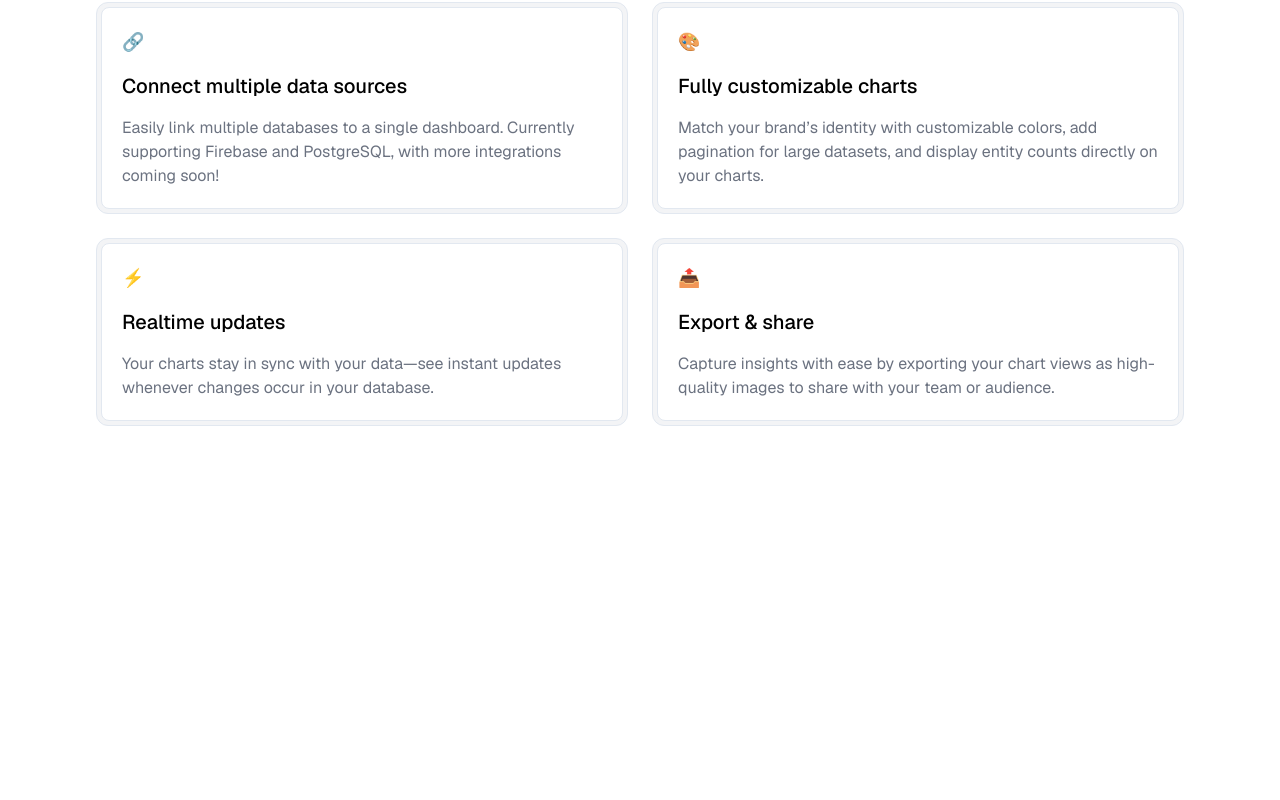
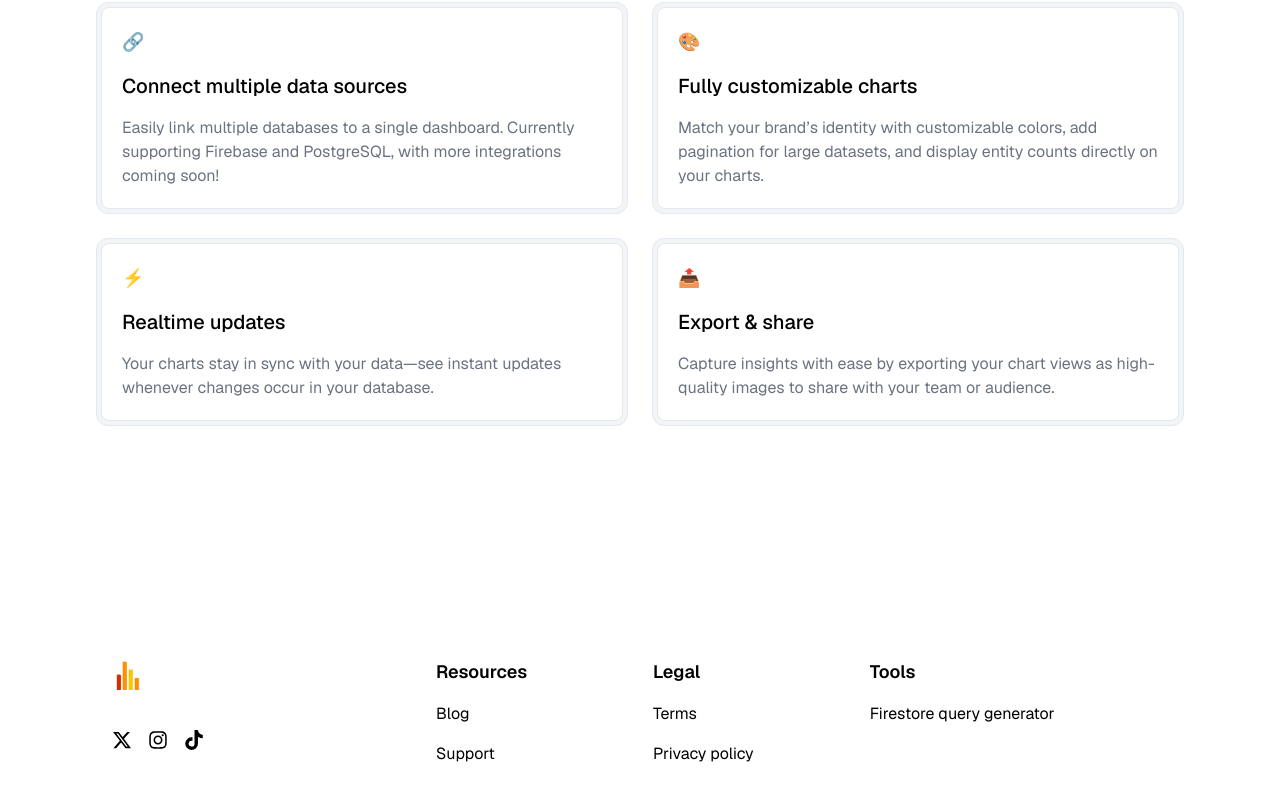
Before and after one commit to victoribironke/ventivo, a Next.js app: page / in a window 1280 px wide. Shown: the part 1570-2370 px from the top of the page. Before the commit the page ends 2044 px from the top, so only its background shows below. Built offline with nearby package versions, Linux system fonts and the light colour scheme.

Commit message:
feat: enhance Footer component layout and styling for better accessibility and user engagement

```diff
--- a/src/components/Footer.tsx
+++ b/src/components/Footer.tsx
@@ -4,85 +4,86 @@ import Link from "next/link";
 import { FaXTwitter, FaInstagram, FaTiktok } from "react-icons/fa6";
 
 const Footer = () => {
-  const socials = [
-    {
-      name: "Twitter",
-      href: PAGES.twitter,
-      icon: FaXTwitter,
-    },
-    {
-      name: "Instagram",
-      href: PAGES.instagram,
-      icon: FaInstagram,
-    },
-    {
-      name: "TikTok",
-      href: PAGES.tiktok,
-      icon: FaTiktok,
-    },
-  ];
-
   return (
-    <footer className="w-full my-10">
-      <div className="mx-auto flex flex-col items-center text-center gap-6">
+    <footer className="w-full mt-40 mb-40 p-6">
+      <div className="flex w-full flex-col gap-20 md:flex-row md:justify-between">
+        <div className="w-full md:w-1/4 flex flex-col gap-8 text-sm">
+          <div className="flex">
+            <Link href="/" className="mr-auto">
               <Image
-          alt="Logo"
                 src={IMAGES.logo_transparent.src}
+                alt="Ventivo Logo"
                 width={IMAGES.logo_transparent.w}
                 height={IMAGES.logo_transparent.h}
-          className="w-10 h-10"
+                className="w-8 aspect-square"
               />
-
-        <p className="text-gray-400 text-sm">
-          ©️ {new Date().getFullYear()} Ventivo.
-        </p>
-
-        <div className="flex flex-row items-center gap-6">
-          {socials.map((s, i) => (
+            </Link>
+          </div>
+          <div className="flex gap-4 mt-2">
+            <Link href={PAGES.twitter}>
+              <FaXTwitter className="text-xl" />
+            </Link>
+            <Link href={PAGES.instagram}>
+              <FaInstagram className="text-xl" />
+            </Link>
+            <Link href={PAGES.tiktok}>
+              <FaTiktok className="text-xl" />
+            </Link>
+          </div>
+        </div>
+        <div className="w-full md:w-3/4 md:flex">
+          <nav className="grid grid-cols-2 gap-x-8 gap-y-10 md:grid-cols-3">
+            <ul>
+              <li className="text-lg font-semibold">Resources</li>
+              <li className="pt-4 text-base">
                 <Link
-              key={i}
-              href={s.href}
-              className="hover:underline"
-              target="_blank"
-              rel="noreferrer"
+                  className="flex items-start text-base hover:underline"
+                  href={PAGES.blog}
                 >
-              <s.icon size={20} fill="#374151" />
+                  Blog
                 </Link>
-          ))}
-        </div>
-
-        <div className="text-sm text-gray-400 flex flex-row items-center gap-2">
-          <Link href={PAGES.terms} className="hover:underline">
+              </li>
+              <li className="pt-4 text-base">
+                <Link
+                  className="flex items-start text-base hover:underline"
+                  href="mailto:support@ventivo.co"
+                >
+                  Support
+                </Link>
+              </li>
+            </ul>
+            <ul>
+              <li className="text-lg font-semibold">Legal</li>
+              <li className="pt-4 text-base">
+                <Link
+                  className="flex items-start text-base hover:underline"
+                  href={PAGES.terms}
+                >
                   Terms
                 </Link>
-          <span>•</span>
-          <Link href={PAGES.privacy_policy} className="hover:underline">
-            Privacy Policy
+              </li>
+              <li className="pt-4 text-base">
+                <Link
+                  className="flex items-start text-base hover:underline"
+                  href={PAGES.privacy_policy}
+                >
+                  Privacy policy
                 </Link>
-          <span>•</span>
-          <Link href={PAGES.blog} className="hover:underline">
-            Blog
-          </Link>
+              </li>
+            </ul>
+            <ul>
+              <li className="text-lg font-semibold">Tools</li>
+              <li className="pt-4 text-base">
+                <a
+                  className="flex items-start text-base hover:underline"
+                  href={PAGES.firestore_query_generator}
+                >
+                  Firestore query generator
+                </a>
+              </li>
+            </ul>
+          </nav>
         </div>
-
-        <Link
-          href={PAGES.firestore_query_generator}
-          className="hover:underline text-sm text-firebase-orange"
-        >
-          Free tool - Firestore Query Generator
-        </Link>
-
-        <a
-          href="https://www.producthunt.com/posts/ventivo?embed=true&utm_source=badge-featured&utm_medium=badge&utm_souce=badge-ventivo"
-          target="_blank"
-          rel="noreferrer"
-        >
-          <img
-            src="https://api.producthunt.com/widgets/embed-image/v1/featured.svg?post_id=474416&theme=light"
-            alt="Ventivo - Real-time charts around your Firebase data | Product Hunt"
-            className="w-[250px] h-[54px]"
-          />
-        </a>
       </div>
     </footer>
   );
--- a/src/pages/index.tsx
+++ b/src/pages/index.tsx
@@ -5,11 +5,14 @@ import Steps from "@/components/Steps";
 import Pricing from "@/components/Pricing";
 import Footer from "@/components/Footer";
 import Header from "@/components/Header";
-import { Database } from "lucide-react";
-import { PAGES } from "@/constants/constants";
+import { Database, X } from "lucide-react";
+import { IMAGES, PAGES } from "@/constants/constants";
 import Link from "next/link";
 import { Button } from "@/components/ui/button";
 import Features from "@/components/Features";
+import Image from "next/image";
+import { FaTiktok, FaXTwitter } from "react-icons/fa6";
+import { IoLogoInstagram } from "react-icons/io5";
 
 const Home = () => {
   return (
@@ -20,10 +23,11 @@ const Home = () => {
       <Hero />
       <Steps />
       <Features />
+      <Footer />
 
       {/* <Databases />
       <Pricing />
-      <Footer /> */}
+       */}
     </>
   );
 };
```
Lines whose indentation alone changed are shown as unchanged.
